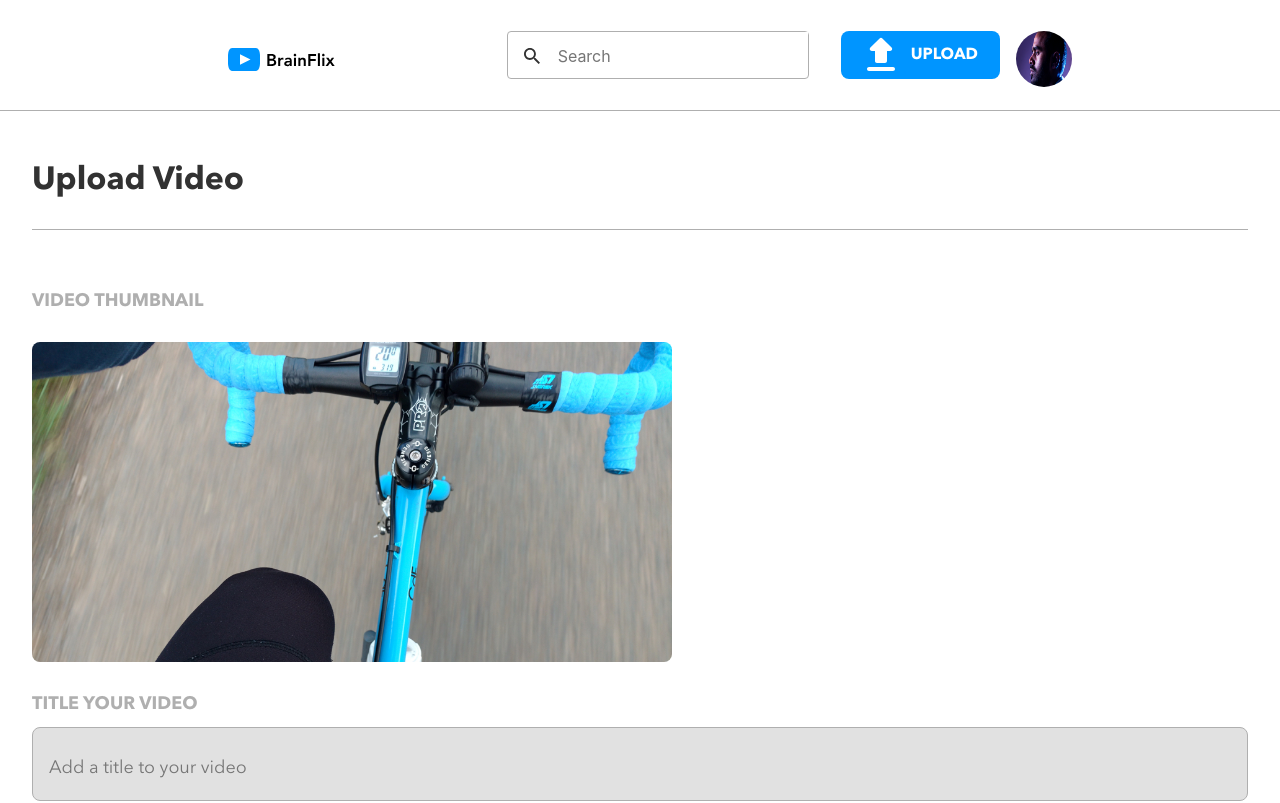
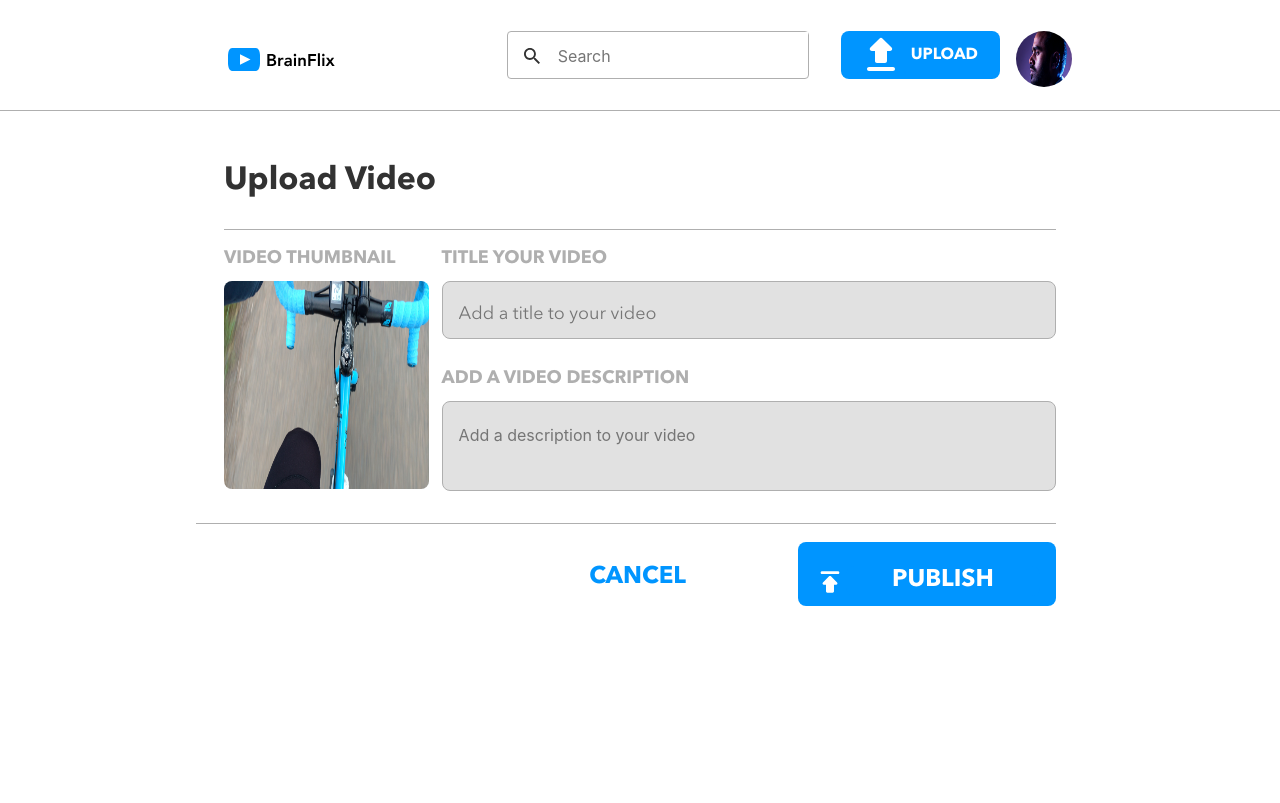
Before and after one commit to dennisagarwal/deepak-agarwal-inventory, a React (Create React App) app: page /uploads in a window 1280 px wide. Shown: the top 803 px of the page. Built offline with nearby package versions, Linux system fonts and the light colour scheme.

Commit message:
linking-cancel-to-homepage

```diff
--- a/src/pages/UploadPage.jsx
+++ b/src/pages/UploadPage.jsx
@@ -4,6 +4,7 @@ import thumbnail from "../assets/icons/uploadVideoPreview.jpg";
 import "../styles/UploadPage.scss"
 import Btn from "../components/Btn";
 import Header from "../components/Header";
+import { Link } from "react-router-dom";
 
 function UploadPage() {
   return (
@@ -11,8 +12,10 @@ function UploadPage() {
     <div className="upload__header">
       <Header />
       </div>
-      <div>
-        <h1 className="upload__heading">Upload Video</h1>
+      <h1 className="upload__heading">Upload Video</h1>
+      <div className="upload__section">
+      <div className="upload__section--div">
+
         <p className="upload__heading-img">VIDEO THUMBNAIL</p>
         <img className="upload__img" src={thumbnail} alt="video-thumbnail-image" />
       </div>
@@ -27,15 +30,16 @@ function UploadPage() {
         <textarea className="upload__form-textarea" type="text" placeholder="Add a description to your video"/>
 
         <div className="upload__form-buttons-div">
-        <a className="upload__form-anchor2" href={App}>CANCEL</a>
+        <Link to="/" className="upload__form-anchor2" href={App}>CANCEL</Link>
 
         <button className="upload__form-button">
           <img className="upload__form-button-img" src={publish} alt="video-thumbnail-image" />
           <Btn text="PUBLISH" />
         </button>
-        <a className="upload__form-anchor1" href={App}>CANCEL</a>
+        <Link to="/" className="upload__form-anchor1" href={App}>CANCEL</Link>
       </div>
       </form>
+      </div>
     </section>
   );
 }
--- a/src/styles/UploadPage.scss
+++ b/src/styles/UploadPage.scss
@@ -21,6 +21,17 @@
       margin-bottom: 0;
     }
   }
+  &__section {
+    @include desktop {
+      display: flex;
+      flex-direction: row;
+    }
+    &--div {
+      @include desktop {
+        width: 40%;
+      }
+    }
+  }
   &__heading {
     @include mob-page-header-font($primary-color2);
     font-size: 2rem;
@@ -28,20 +39,29 @@
     padding-bottom: 2rem;
     padding-top: 2rem;
     border-bottom: 1px solid $primary-color6;
-    @include tablet{
+    @include tablet {
       margin-left: 2rem;
       margin-right: 2rem;
+    }
+    @include desktop {
+      margin-left: 14rem;
+      margin-right: 14rem;
     }
     &-img {
       @include mob-body-font($primary-color6);
       font-family: "avenir-bold";
       margin-top: 4rem;
-      @include tablet{
+      @include tablet {
         @include mobile-padding;
         padding-top: 0;
         padding-left: 0;
         margin-left: 2rem;
         margin-right: 2rem;
+      }
+      @include desktop {
+        margin: 0 0 0 14rem;
+        padding-right: 0;
+
       }
     }
   }
@@ -49,20 +69,31 @@
     width: 100%;
     border-radius: 0.5rem;
     margin-bottom: 2rem;
-    @include tablet{
+    @include tablet {
       height: 20rem;
       width: 50%;
       margin-left: 2rem;
       margin-right: 2rem;
     }
+    @include desktop {
+      margin-left:14rem;
+      margin-right: 0;
+      margin-bottom: 0;
+      height: 13rem;
+    }
   }
   &__form {
     display: flex;
     flex-direction: column;
-    @include tablet{
+    @include tablet {
       margin-left: 2rem;
       margin-right: 2rem;
     }
+    @include desktop {
+      width: 60%;
+      margin-right: 14rem;
+    }
+
     &-label {
       @include mob-body-font($primary-color6);
       font-family: "avenir-bold";
@@ -76,6 +107,9 @@
       @include mobile-padding;
       margin-bottom: 2rem;
       border: 1px solid $primary-color6;
+      @include desktop{
+        height: 1rem;
+      }
     }
     &-textarea {
       height: 8rem;
@@ -86,6 +120,9 @@
       margin-bottom: 2rem;
       border: 1px solid $primary-color6;
       @include tablet {
+      }
+      @include desktop{
+        height: 3rem;
       }
     }
     &-buttons-div {
@@ -99,6 +136,11 @@
         align-items: center;
         justify-content: flex-end;
       }
+      @include desktop{
+        width: 140%;
+        margin-left: -40%;
+      }
+
     }
     &-button {
       display: flex;
@@ -111,8 +153,11 @@
       font-family: "avenir-bold";
       @include tablet {
         display: flex;
-        width: 20%;
+        width: 26%;
         height: 4rem;
+      }
+      @include desktop{
+        width: 30%;
       }
       &-img {
         width: 2rem;
@@ -130,6 +175,7 @@
       }
     }
     &-anchor2 {
+      text-decoration: none;
       display: none;
       @include tablet {
         font-size: 1.5rem;
```
